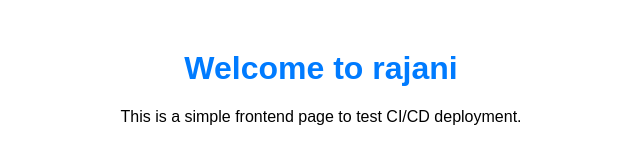
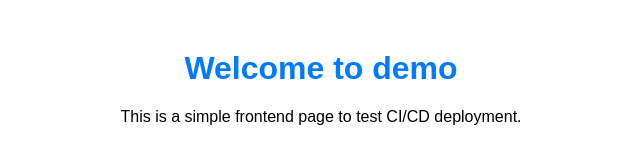
Before and after one commit to vaibhavs0007/demo, a plain HTML site: page index.html in a window 1280 px wide. Shown: the full height of the page, 319-959 px from the left. Drawn offline with Linux system fonts and the light colour scheme.

Commit message:
Update index.html

```diff
--- a/index.html
+++ b/index.html
@@ -16,7 +16,7 @@
     </style>
 </head>
 <body>
-    <h1>Welcome to rajani</h1>
+    <h1>Welcome to demo</h1>
     <p>This is a simple frontend page to test CI/CD deployment.</p>
 </body>
 </html>
```
